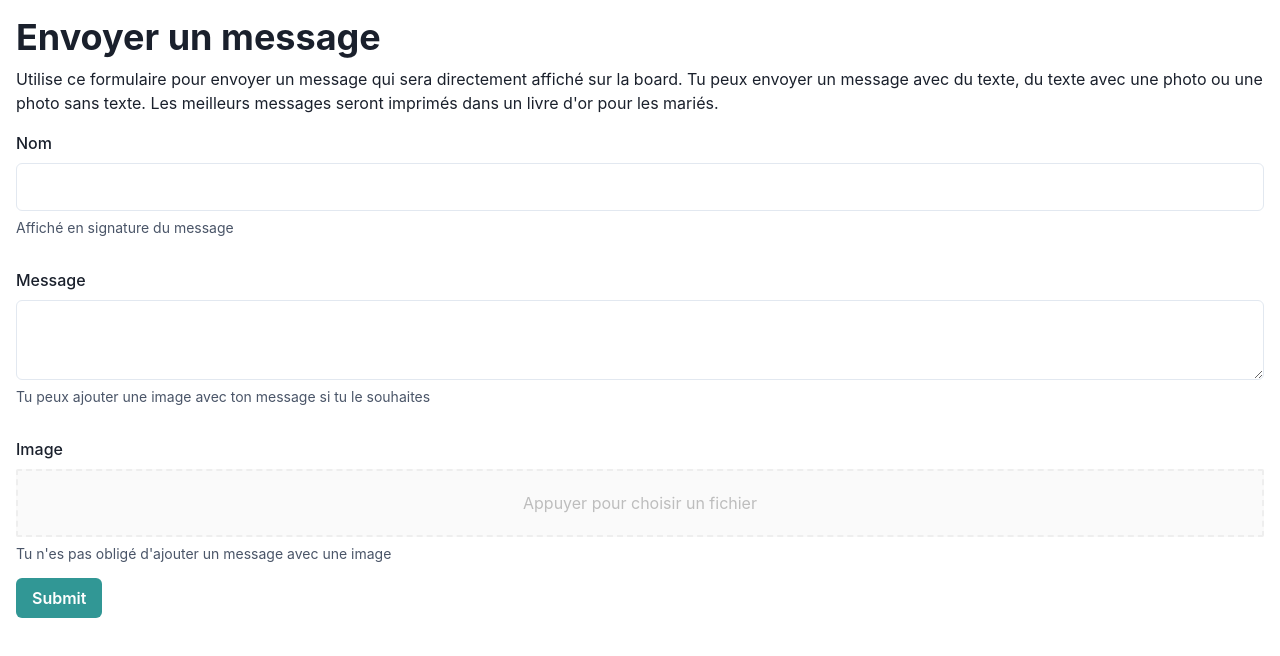
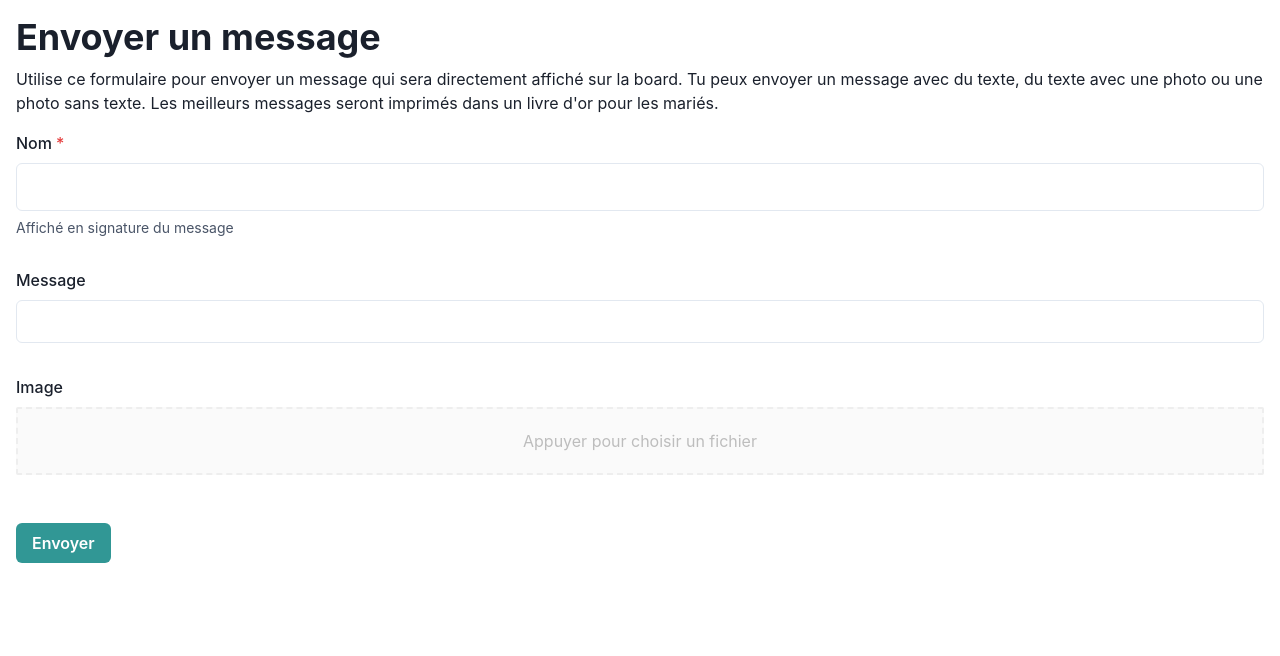
Before and after one commit to mbret/wedding-board, a Next.js app: page /send in a window 1280 px wide. Shown: the top 656 px of the page. Built offline with nearby package versions, Linux system fonts and the light colour scheme.

Commit message:
improve send test

```diff
--- a/package.json
+++ b/package.json
@@ -31,6 +31,7 @@
     "react-dropzone": "^14.2.2",
     "react-qr-code": "^2.0.7",
     "react-query": "^3.39.1",
+    "react-textarea-autosize": "^8.3.4",
     "react-use": "^17.4.0",
     "recoil": "^0.7.4"
   },
--- a/pages/send.tsx
+++ b/pages/send.tsx
@@ -7,6 +7,7 @@ import {
   FormLabel,
   Input,
   Textarea,
+  TextareaProps,
 } from "@chakra-ui/react";
 import axios from "axios";
 import { Field, Form, Formik } from "formik";
@@ -17,6 +18,27 @@ import { useMutation } from "react-query";
 import styles from "../styles/Home.module.css";
 import { Text } from "@chakra-ui/react";
 import { Heading } from "@chakra-ui/react";
+import ResizeTextarea from "react-textarea-autosize";
+import React from "react";
+
+const AutoResizeTextarea = React.forwardRef<HTMLTextAreaElement, TextareaProps>(
+  (props, ref) => {
+    return (
+      <Textarea
+        minH="unset"
+        overflow="hidden"
+        w="100%"
+        resize="none"
+        ref={ref}
+        minRows={1}
+        as={ResizeTextarea}
+        {...props}
+      />
+    );
+  }
+);
+
+AutoResizeTextarea.displayName = `AutoResizeTextarea`;
 
 const Send: NextPage = () => {
   const { mutate: sendData } = useMutation(
@@ -64,19 +86,31 @@ const Send: NextPage = () => {
   }
 
   return (
-    <div style={{
-      padding: 8*2
-    }}>
+    <div
+      style={{
+        padding: 8 * 2,
+      }}
+    >
       <Head>
         <title>Envoyer un message</title>
       </Head>
 
       <main>
-        <Heading as='h1' mb={2}>Envoyer un message</Heading>
-        <Text mb={4} fontSize="md">{`Utilise ce formulaire pour envoyer un message qui sera directement affiché sur la board. Tu peux envoyer un message avec du texte, du texte avec une photo ou une photo sans texte. Les meilleurs messages seront imprimés dans un livre d'or pour les mariés.`}</Text>
-        <Box >
+        <Heading as="h1" mb={2}>
+          Envoyer un message
+        </Heading>
+        <Text
+          mb={4}
+          fontSize="md"
+        >{`Utilise ce formulaire pour envoyer un message qui sera directement affiché sur la board. Tu peux envoyer un message avec du texte, du texte avec une photo ou une photo sans texte. Les meilleurs messages seront imprimés dans un livre d'or pour les mariés.`}</Text>
+        <Box>
           <Formik
-            initialValues={{ name: ``, file: undefined, message: `` }}
+            initialValues={{
+              name: ``,
+              file: undefined,
+              message: ``,
+              error: ``,
+            }}
             onSubmit={(values, actions) => {
               actions.setSubmitting(false);
 
@@ -88,21 +122,39 @@ const Send: NextPage = () => {
                 message: values.message,
               });
             }}
+            validate={(values) => {
+              if (!values.message && !values.file) {
+                return {
+                  error: `Tu dois avoir au moins un message ou une photo`,
+                };
+              }
+            }}
           >
-            {(props) => (
+            {(props) => {
+              console.log(props);
+
+              return (
                 <Form>
                   <Box marginBottom={8}>
                     <Field name="name" validate={validateName}>
                       {({ field, form }: any) => (
                         <FormControl
                           isInvalid={form.errors.name && form.touched.name}
+                          isRequired
                         >
                           <FormLabel htmlFor="name">Nom</FormLabel>
-                        <Input {...field} id="name" placeholder="" size="lg" />
+                          <Input
+                            {...field}
+                            id="name"
+                            placeholder=""
+                            size="lg"
+                          />
                           <FormHelperText>
                             Affiché en signature du message
                           </FormHelperText>
-                        <FormErrorMessage>{form.errors.name}</FormErrorMessage>
+                          <FormErrorMessage>
+                            {form.errors.name}
+                          </FormErrorMessage>
                         </FormControl>
                       )}
                     </Field>
@@ -111,19 +163,17 @@ const Send: NextPage = () => {
                     <Field name="message" validate={validateMessage}>
                       {({ field, form }: any) => (
                         <FormControl
-                        isInvalid={form.errors.message && form.touched.message}
+                          isInvalid={
+                            form.errors.message && form.touched.message
+                          }
                         >
                           <FormLabel htmlFor="message">Message</FormLabel>
-                        <Textarea
+                          <AutoResizeTextarea
                             {...field}
                             id="message"
                             placeholder=""
                             size="lg"
                           />
-                        <FormHelperText>
-                          Tu peux ajouter une image avec ton message si tu le
-                          souhaites
-                        </FormHelperText>
                           <FormErrorMessage>
                             {form.errors.message}
                           </FormErrorMessage>
@@ -131,6 +181,7 @@ const Send: NextPage = () => {
                       )}
                     </Field>
                   </Box>
+                  <Box marginBottom={8}>
                     <Field name="file">
                       {({ form }: any) => (
                         <FormControl>
@@ -169,20 +220,26 @@ const Send: NextPage = () => {
                               </section>
                             )}
                           </Dropzone>
-                      <FormHelperText>{`Tu n'es pas obligé d'ajouter un message avec une image`}</FormHelperText>
                         </FormControl>
                       )}
                     </Field>
+                  </Box>
+                  {!!props.errors.error && props.submitCount > 0 && (
+                    <Text color="red.500" paddingY={2}>
+                      {props.errors.error}
+                    </Text>
+                  )}
                   <Button
                     mt={4}
                     colorScheme="teal"
                     isLoading={props.isSubmitting}
                     type="submit"
                   >
-                  Submit
+                    Envoyer
                   </Button>
                 </Form>
-            )}
+              );
+            }}
           </Formik>
         </Box>
       </main>
```
Also changed, not shown: 1 other file (tests, documents, lock files or other folders). Lines whose indentation alone changed are shown as unchanged.
